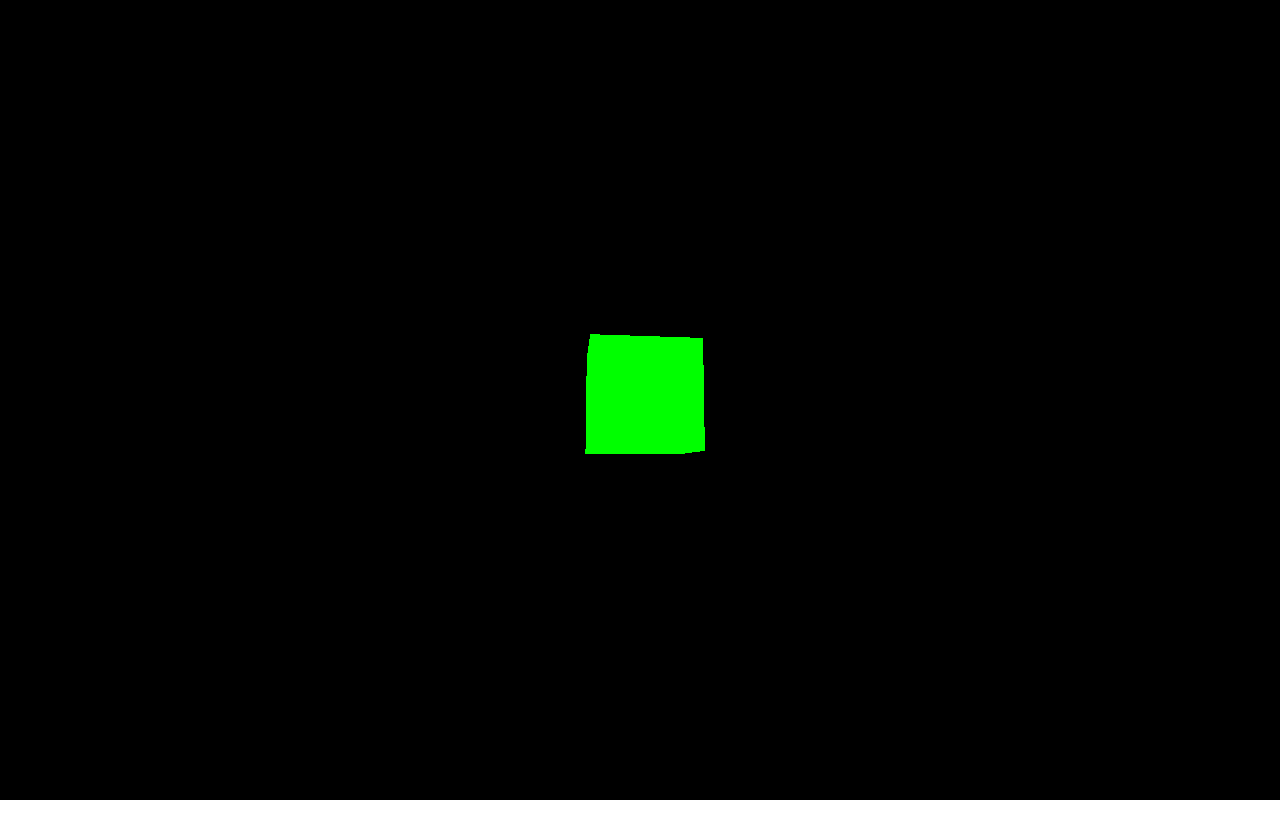
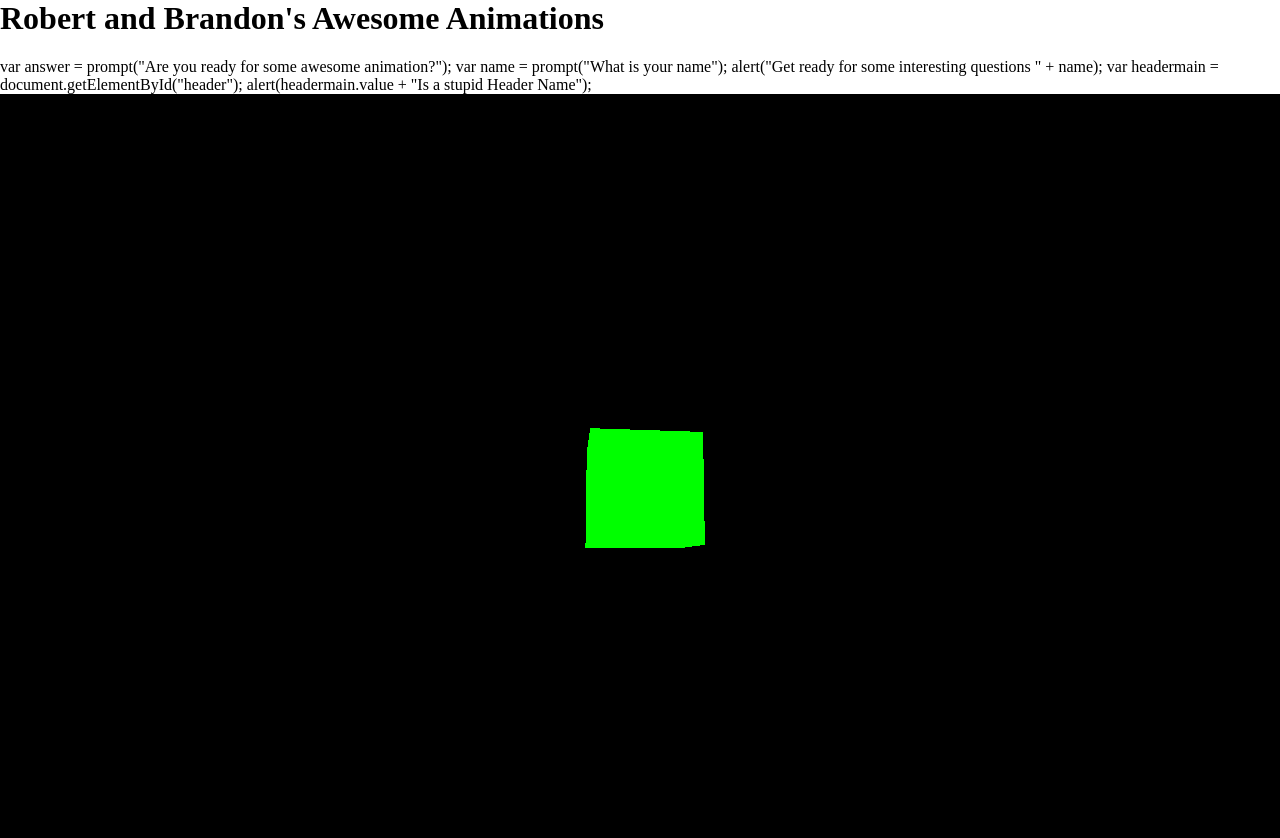
Before and after one commit to rdavidson1911/animate, a plain HTML site: page index.html in a window 1280 px wide. Before the commit the page ends 800 px from the top, so only its background shows below. Drawn offline with nearby package versions, Linux system fonts and the light colour scheme.

Commit message:
added header, alerts

```diff
--- a/index.html
+++ b/index.html
@@ -7,6 +7,13 @@
 		</style>
 	</head>
 	<body>
+		<h1 id= "header">Robert and Brandon's Awesome Animations</h1>
+
+		var answer = prompt("Are you ready for some awesome animation?");
+		var name = prompt("What is your name");
+		alert("Get ready for some interesting questions " + name);
+		var headermain = document.getElementById("header");
+		alert(headermain.value + "Is a stupid Header Name");
 		<script src="js/three.js"></script>
 		<script>
 			var scene = new THREE.Scene();
```
